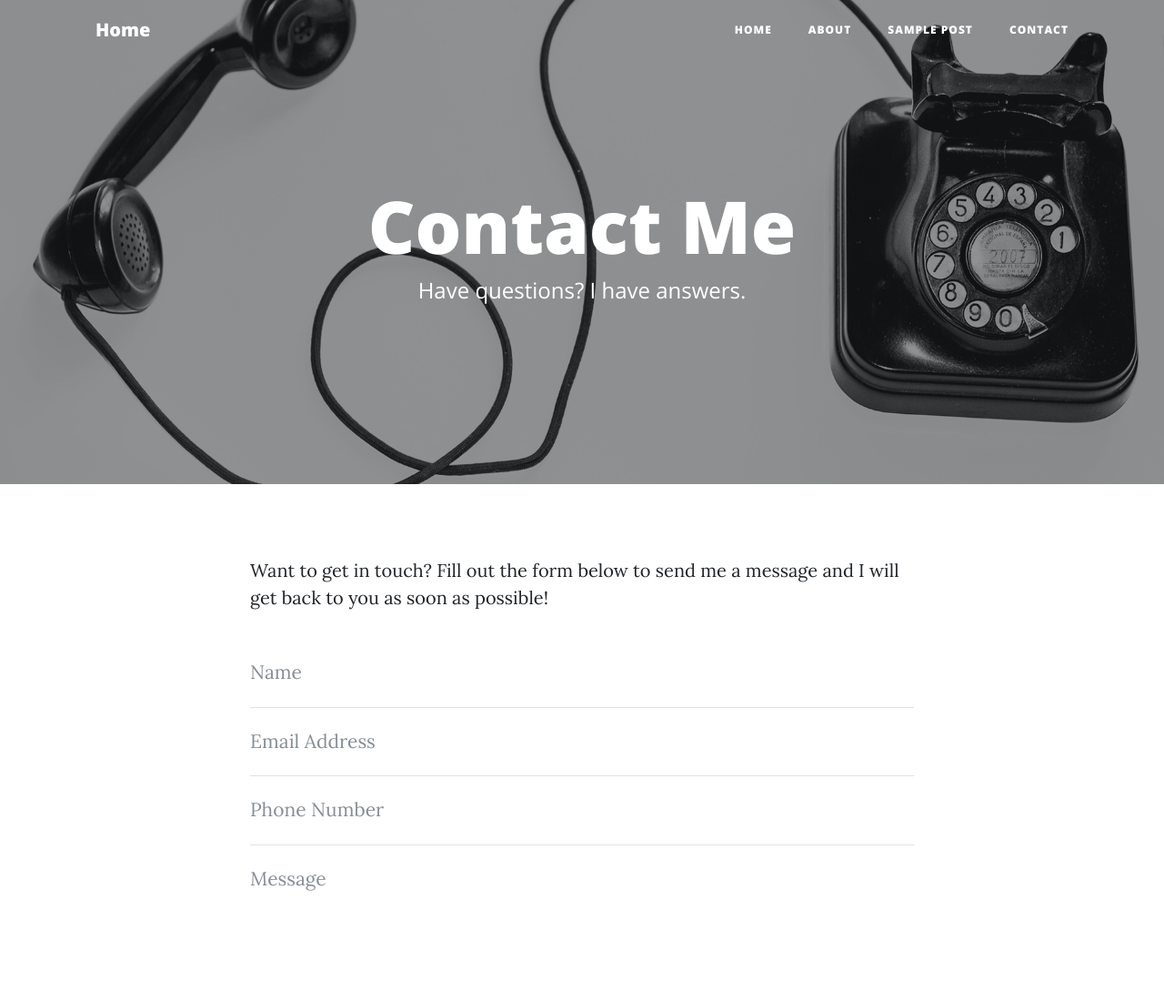
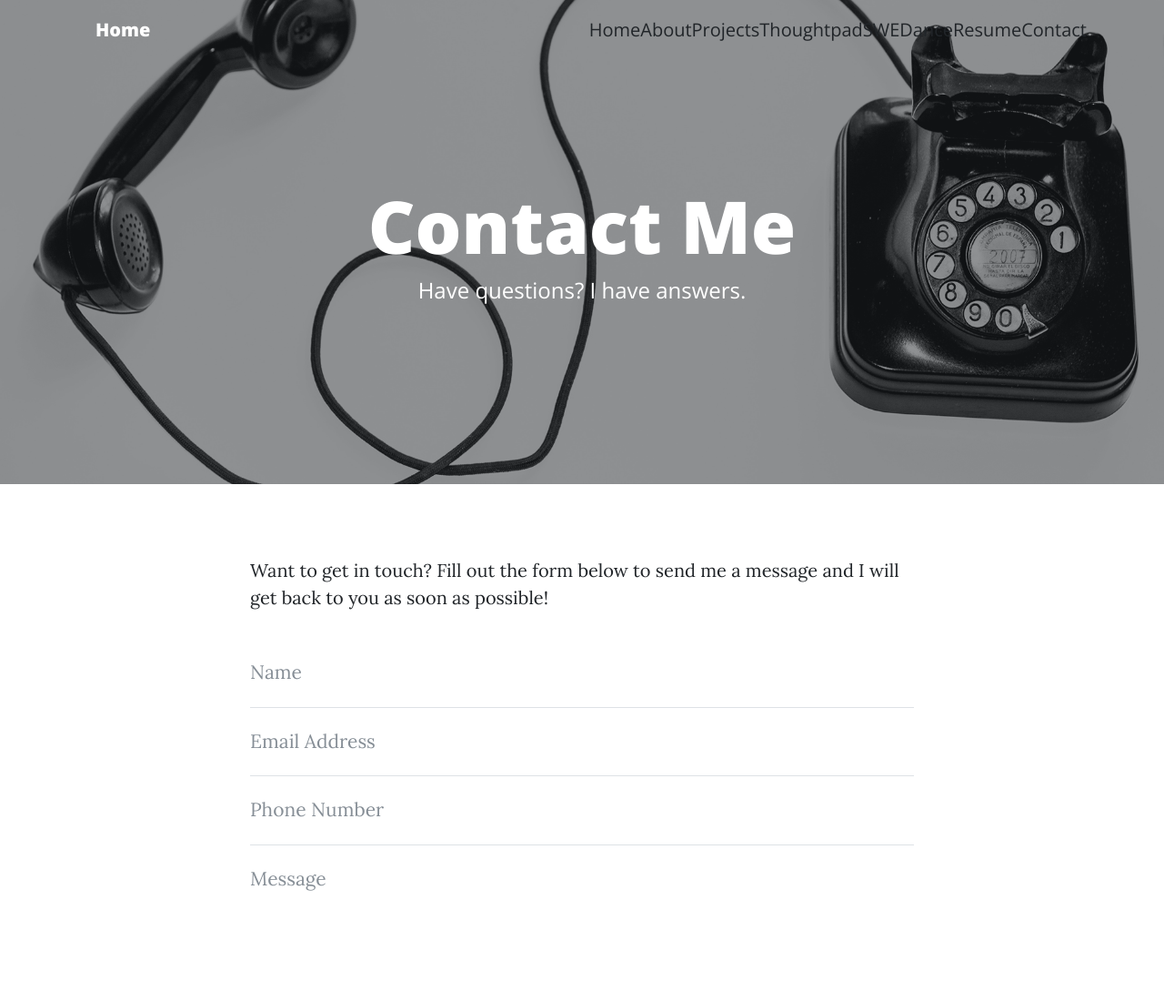
Before and after one commit to vanika-hans/github.io, a website: page ELP.html in a window 1280 px wide. Shown: the top 1100 px of the page at 91% size. Drawn offline with nearby package versions, Linux system fonts and the light colour scheme.

Commit message:
Edited ELP Layout

```diff
--- a/ELP.html
+++ b/ELP.html
@@ -35,6 +35,17 @@
         </button>
         <div class="collapse navbar-collapse" id="navbarResponsive">
           <ul class="navbar-nav ml-auto">
+
+		  <a href="#Home" class="w3-bar-item w3-button w3-border-bottom w3-hover-black">Home</a>
+  <a href="#About" class="w3-bar-item w3-button w3-border-bottom w3-hover-black">About</a>
+  <a href="#Projects" class="w3-bar-item w3-button w3-border-bottom w3-hover-black">Projects</a>
+  <a href="#Thoughtpad" class="w3-bar-item w3-button w3-border-bottom w3-hover-black">Thoughtpad</a>
+<a href="#SWE" class="w3-bar-item w3-button w3-border-bottom w3-hover-black">SWE</a>
+ <a href="#Dance" class="w3-bar-item w3-button w3-border-bottom w3-hover-black">Dance</a>
+  <a href="#Resume" class="w3-bar-item w3-button w3-border-bottom w3-hover-black">Resume</a>
+  <a href="#Contact" class="w3-bar-item w3-button w3-hover-black">Contact</a>
+
+		  <!--
             <li class="nav-item">
               <a class="nav-link" href="index.html">Home</a>
             </li>
@@ -46,7 +57,7 @@
             </li>
             <li class="nav-item">
               <a class="nav-link" href="contact.html">Contact</a>
-            </li>
+            </li> -->
           </ul>
         </div>
       </div>
```
